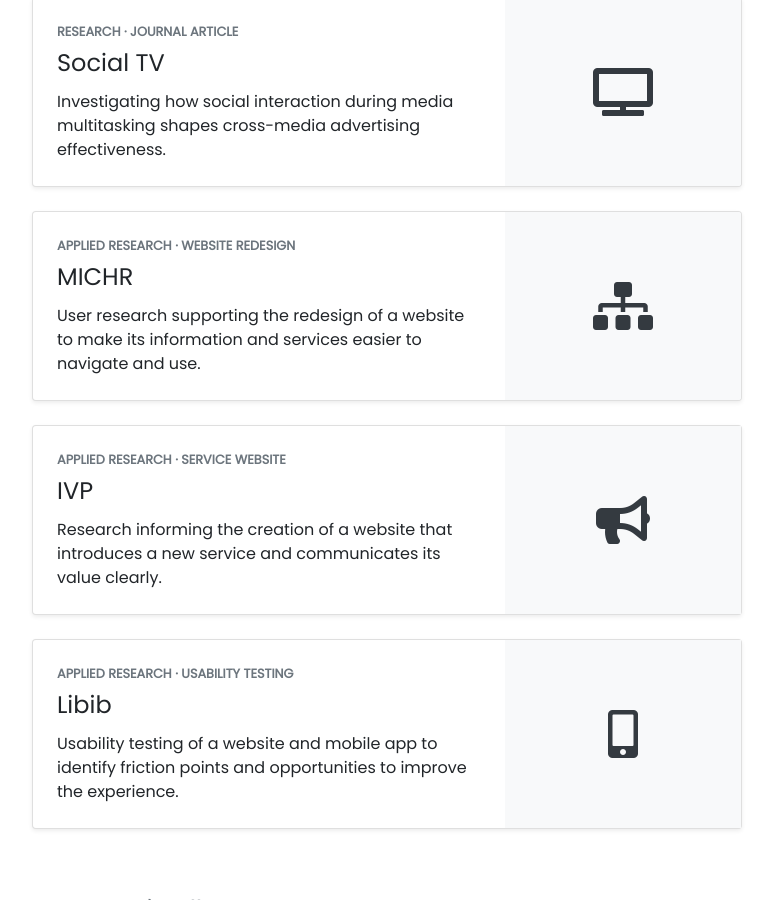
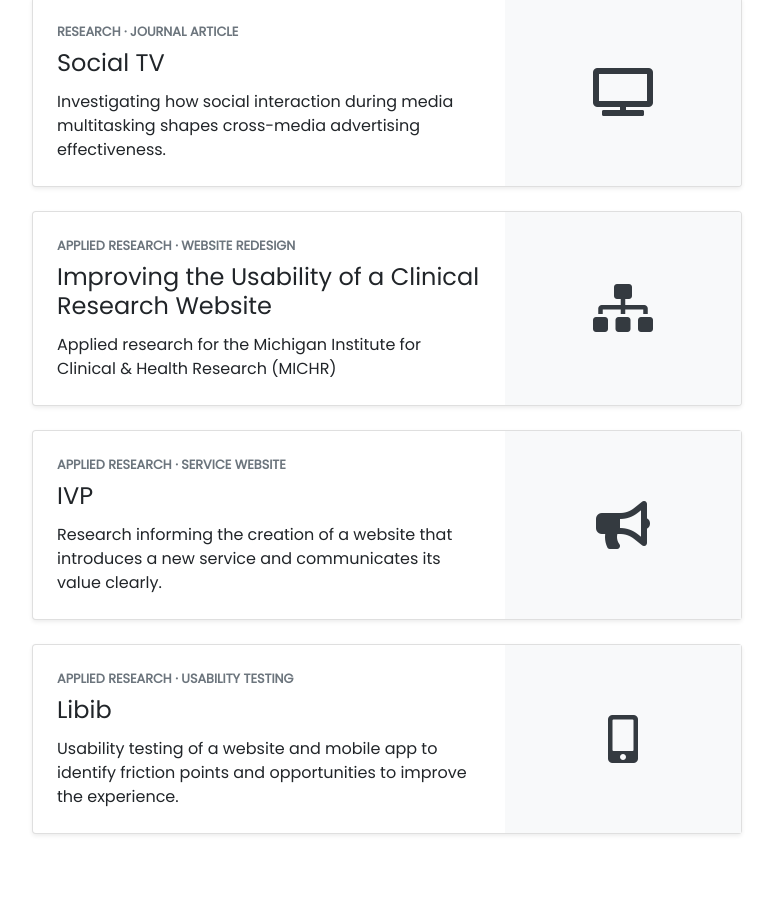
Before and after one commit to shenylin/shenylin.github.io, a Jekyll site: the page built from pages/index.md, in a window 1280 px wide and 900 px high, scrolled down 918 px. Shown: the whole window, without its empty margins (438-1211 px from the left). Built offline with Jekyll 4.4.1, drawn with Linux system fonts in a browser that asks for light colours; nearby versions of some CDN libraries.

Commit message:
Update MICHR homepage card title

```diff
--- a/_includes/landing.html
+++ b/_includes/landing.html
@@ -124,10 +124,12 @@
                 <p class="small text-uppercase text-muted font-weight-bold mb-2">
                   Applied Research · Website Redesign
                 </p>
-                <h3 class="h4 card-title">MICHR</h3>
+                <h3 class="h4 card-title">
+                  Improving the Usability of a Clinical Research Website
+                </h3>
                 <p class="card-text mb-0">
-                  User research supporting the redesign of a website to make
-                  its information and services easier to navigate and use.
+                  Applied research for the Michigan Institute for Clinical
+                  &amp; Health Research (MICHR)
                 </p>
               </div>
             </div>
```
